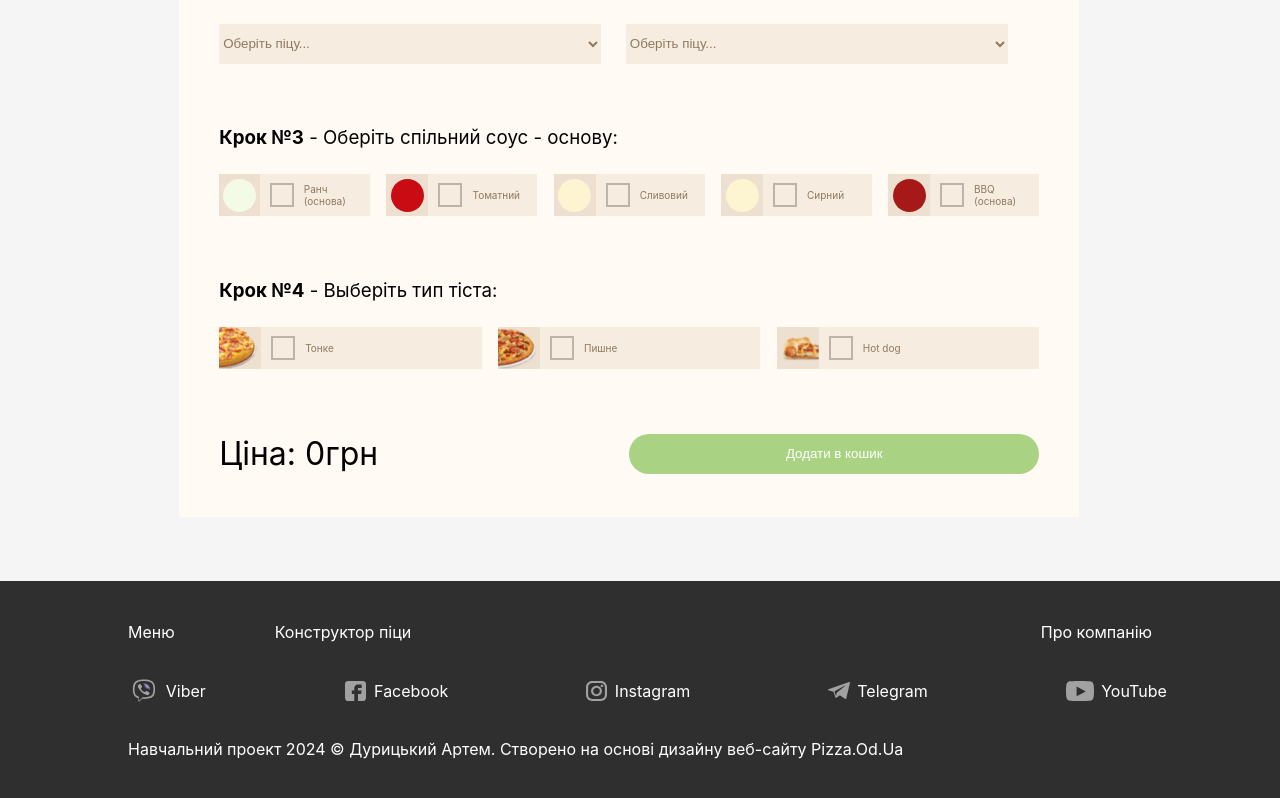
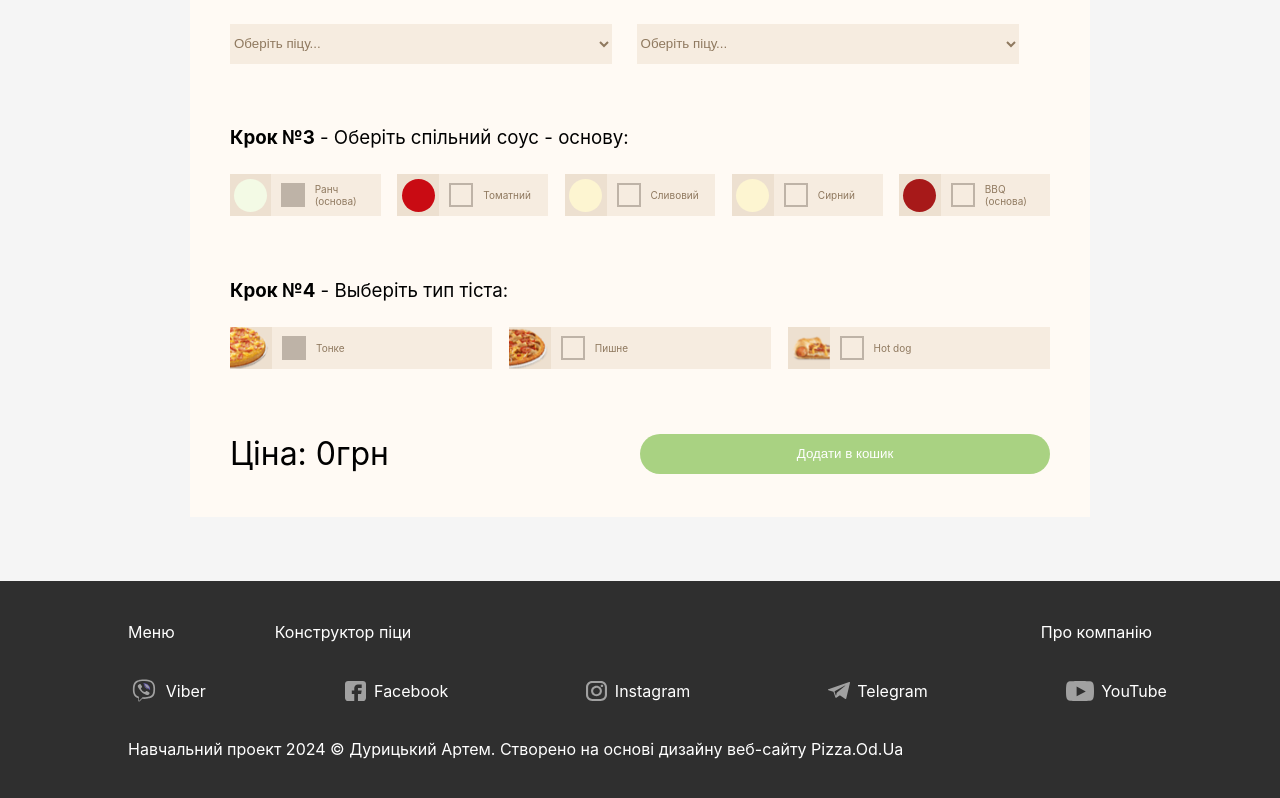
Before and after one commit to DyritskiyArtem/Pizzeria, a React (Create React App) app: page /pizzamaker in a window 1280 px wide. Shown: the part 806-1604 px from the top of the page. Built offline with nearby package versions, Linux system fonts and the light colour scheme.

Commit message:
add TwoHalfPizza

```diff
--- a/src/App.css
+++ b/src/App.css
@@ -127,6 +127,7 @@ nav button {
 .pizza2,
 .pizza3 {
   width: 300px;
+  height: 610px;
   padding: 20px;
   margin: 10px;
   background-color: #fff;
--- a/src/Basket.tsx
+++ b/src/Basket.tsx
@@ -11,7 +11,7 @@ interface BasketProps {
   }
 
 function Basket({ pizzas, clearBasket }: BasketProps) {
-    const totalPrice = pizzas.reduce((total, pizza) => total + pizza.price, 0);
+    const totalPrice = pizzas.reduce((total, pizza) => total + getPrice(pizza), 0);
 
     useLayoutEffect(() => {
         window.scrollTo(0, 0)
@@ -53,6 +53,19 @@ function Basket({ pizzas, clearBasket }: BasketProps) {
         alert('Замовлення оформлено');
     }
 
+    function getPrice(pizza: Pizza): number {
+      if (pizza.cm == 25) {
+          return pizza.price * 0.8;
+      }
+      if (pizza.cm == 30) {
+          return pizza.price;
+      }
+      if (pizza.cm == 35) {
+          return pizza.price * 1.2;
+      }
+      return pizza.price;
+    }
+
     if (pizzas.length === 0) {
         return (
             <div className="basket">
@@ -77,7 +90,7 @@ function Basket({ pizzas, clearBasket }: BasketProps) {
                                 <h2 className="pizzaName">{pizza.name}</h2>
                                 <p className="pCmDough">{pizza.cm}, {pizza.dough} тісто</p>
                             </div>
-                            <div className="divPrise"><p>{pizza.price} грн.</p></div>
+                            <div className="divPrise"><p>{getPrice(pizza)} грн.</p></div>
                         </div>
                     ))}
                 </div>
--- a/src/Main.tsx
+++ b/src/Main.tsx
@@ -64,6 +64,30 @@ function Main({ pizzas, basket, setBasket, setPizzas }: MainProps) {
         setPizzas(newPizzas);
     }
 
+    function getPrice(pizza: Pizza): number {
+        let price = pizza.price;
+        if (pizza.cm == 25) {
+            price = price * 0.8;
+        }
+        if (pizza.cm == 30) {
+            price = price;
+        }
+        if (pizza.cm == 35) {
+            price = price * 1.2;
+        }
+        if (pizza.dough == Dough.Thin){
+            price = price;
+        }
+        if (pizza.dough == Dough.Lush){
+            price = price + 10;
+        }
+        if (pizza.dough == Dough.HotDog){
+            price = price + 20;
+        }
+
+        return price;
+    }
+
     return (
         <main>
             <div className="title">
@@ -76,12 +100,16 @@ function Main({ pizzas, basket, setBasket, setPizzas }: MainProps) {
                     <div className="pizza1" key={index}>
                         <img src={pizza.img} />
                         <h2>{pizza.name}</h2>
-                        <div className="centimeters"><p onClick={(e) => onChangeCentimeters(25, index)} className={(pizza.cm === 25) ? "active" : ""}>25 см</p><p onClick={(e) => onChangeCentimeters(30, index)} className={(pizza.cm === 30) ? "active" : ""}>30 см</p><p onClick={(e) => onChangeCentimeters(35, index)} className={(pizza.cm === 35) ? "active" : ""}>35 см</p></div>
+                        <div className="centimeters">
+                            <p onClick={(e) => onChangeCentimeters(25, index)} className={(pizza.cm === 25) ? "active" : ""}>25 см</p>
+                            <p onClick={(e) => onChangeCentimeters(30, index)} className={(pizza.cm === 30) ? "active" : ""}>30 см</p>
+                            <p onClick={(e) => onChangeCentimeters(35, index)} className={(pizza.cm === 35) ? "active" : ""}>35 см</p>
+                        </div>
                         <div className="dough">
                             <p>Тісто</p>
                             <select className="selectDough" onChange={(e) => onChangeSelect(e, index)} value={pizza.dough}>{doughOptions}</select>
                         </div>
-                        <div className="order"><p>{pizza.price} грн.</p><Link to={'/basket'} className='Name'><button onClick={() => addBasket(pizza)}>ЗАМОВИТИ</button></Link></div>
+                        <div className="order"><p>{getPrice(pizza)} грн.</p><Link to={'/basket'} className='Name'><button onClick={() => addBasket(pizza)}>ЗАМОВИТИ</button></Link></div>
                         <p>{pizza.ingredients.join(' • ')}</p>
                     </div>
                 )}
--- a/src/PizzaMaker.css
+++ b/src/PizzaMaker.css
@@ -1,20 +1,21 @@
-.mainPizzaMakers{
+.mainPizzaMakers {
     width: 900px;
     padding: 0 14%;
+    margin: 0 auto;
+  }
 
-    & h1{
+  .mainPizzaMakers h1 {
     font-weight: 400;
   }
-}
 
-.twoPizzas{
+  .twoPizzas {
     width: 100%;
     height: 560px;
     background: url("../public/PizzaMaker/Background.png");
     background-size: contain;
   }
 
-.divTwoPizzas{
+  .divTwoPizzas {
     height: 100%;
     display: flex;
     align-items: center;
@@ -22,27 +23,27 @@
     gap: 1%;
   }
 
-.halfPizza{
+  .halfPizza {
     width: 25%;
   }
 
   .pizzaContainer1,
-.pizzaContainer2{
+  .pizzaContainer2 {
     width: 300px;
     overflow: hidden;
   }
 
-.imgPizza1{
+  .imgPizza1 {
     width: 600px;
   }
 
-.imgPizza2{
+  .imgPizza2 {
     width: 600px;
     position: relative;
     right: 300px;
   }
 
-.divMaking{
+  .divMaking {
     background-color: #FFFAF4;
     height: 550px;
     display: flex;
@@ -50,15 +51,16 @@
     gap: 8%;
   }
 
+  .divMaking {
+    padding: 10px 40px;
+  }
 
-.divMaking{padding: 10px 40px}
-
-.lineOne{
+  .lineOne {
     display: flex;
     flex-direction: column;
   }
 
-.lineFour{
+  .lineFour {
     display: flex;
     flex-direction: row;
     justify-content: space-between;
@@ -67,11 +69,11 @@
 
   .lineOne h3,
   .lineTwo h3,
-.lineTree h3{
+  .lineTree h3 {
     margin-bottom: 25px;
   }
 
-.selectName{
+  .selectName {
     width: 382px;
     height: 40px;
     border: none;
@@ -79,22 +81,22 @@
     color: #8F795F;
   }
 
-.choosingPizza{
+  .choosingPizza {
     display: flex;
     gap: 3%;
   }
 
-h3{
+  h3 {
     font-weight: 400;
   }
 
-.divFilling{
+  .divFilling {
     display: flex;
     align-items: center;
     gap: 2%;
   }
 
-.filling{
+  .filling {
     display: flex;
     align-items: center;
     background-color: #F6ECE0;
@@ -102,17 +104,17 @@ h3{
     height: 42px;
   }
 
-.filling2{
+  .filling2 {
     width: 500px;
     height: 42px;
   }
 
-.filling p{
+  .filling p {
     font-size: 10px;
     color: #8F795F;
   }
 
-.divCirclePizza{
+  .divCirclePizza {
     background-color: #ede0d0;
     width: 42px;
     height: 42px;
@@ -121,12 +123,12 @@ h3{
     justify-content: center;
   }
 
-.divCirclePizza img{
+  .divCirclePizza img {
     width: 42px;
     height: 42px;
   }
 
-.circlePizza{
+  .circlePizza {
     background-color: #f3fae5;
     border-radius: 100px;
     z-index: 100;
@@ -134,13 +136,26 @@ h3{
     height: 33px;
   }
 
-.circlePizza2{background-color: #c90b13;}
-.circlePizza3, .circlePizza4{background-color: #fdf5d1;}
-.circlePizza5{background-color: #a71919;}
+  .circlePizza2 {
+    background-color: #c90b13;
+  }
 
-.content{margin: 10px}
+  .circlePizza3,
+  .circlePizza4 {
+    background-color: #fdf5d1;
+  }
 
-.clear {clear: both;}
+  .circlePizza5 {
+    background-color: #a71919;
+  }
+
+  .content {
+    margin: 10px;
+  }
+
+  .clear {
+    clear: both;
+  }
 
   .checkBox {
     display: block;
@@ -178,14 +193,15 @@ h3{
     transition: 300ms ease;
   }
 
-
-  .btnAddBasket{
+  .btnAddBasket {
     background-color: #a9d282;
     color: #fff;
     border: none;
     width: 50%;
     height: 50%;
     border-radius: 100px;
+  }
 
-    &:hover{cursor: pointer}
+  .btnAddBasket:hover {
+    cursor: pointer;
   }
--- a/src/PizzaMaker.tsx
+++ b/src/PizzaMaker.tsx
@@ -2,8 +2,24 @@ import React, {useState} from "react";
 import './PizzaMaker.css';
 import './App.css';
 import { Pizza } from './Main';
+import { Dough } from './Main';
 
 interface PizzaMakerProps { pizzas: Pizza[] }
+
+interface TwoHalfPizza{
+    pizza1: Pizza | null,
+    pizza2: Pizza | null,
+    souse: Souse,
+    dough: Dough,
+}
+
+enum Souse{
+    Ranch = "ранч",
+    Tomato = "томатний",
+    Plum = "сливовий",
+    Cheese = "сирний",
+    BBQ = "BBQ",
+}
 
 function PizzaMaker({ pizzas }: PizzaMakerProps) {
     const pizzaOptions = pizzas.map((pizza, index) => (
@@ -12,8 +28,9 @@ function PizzaMaker({ pizzas }: PizzaMakerProps) {
         </option>
     ));
 
-    const [pizza1, setPizza1] = useState<Pizza | null>(null);
-    const [pizza2, setPizza2] = useState<Pizza | null>(null);
+    const [twoHalfPizza, setTwoHalfPizza] = useState<TwoHalfPizza>({
+        pizza1: null, pizza2: null, souse: Souse.Ranch, dough: Dough.Thin
+    });
 
     function handleChange(e: React.FormEvent<HTMLSelectElement>) {
         const pizzaSelect = e.target as HTMLSelectElement;
@@ -21,7 +38,7 @@ function PizzaMaker({ pizzas }: PizzaMakerProps) {
         console.log(index);
 
         const pizza = pizzas[index];
-        setPizza1(pizza);
+        setTwoHalfPizza({...twoHalfPizza, pizza1: pizza});
     }
 
     function handleChange2(e: React.FormEvent<HTMLSelectElement>) {
@@ -30,7 +47,73 @@ function PizzaMaker({ pizzas }: PizzaMakerProps) {
         console.log(index2);
 
         const pizza2 = pizzas[index2];
-        setPizza2(pizza2);
+        setTwoHalfPizza({...twoHalfPizza, pizza2: pizza2});
+    }
+
+    function addSouse(souse: Souse) {
+        const newTowHalfPizza = {...twoHalfPizza, souse};
+        setTwoHalfPizza(newTowHalfPizza);
+    }
+
+    function addDough(dough: Dough) {
+        const newTowHalfPizza = {...twoHalfPizza, dough};
+        setTwoHalfPizza(newTowHalfPizza);
+    }
+
+    function getPrice(twoHalfPizza: TwoHalfPizza): number {
+        if (twoHalfPizza.pizza1 == null || twoHalfPizza.pizza2 == null) {return 0;}
+        let price = getPrice2(twoHalfPizza.pizza1) / 2 + getPrice2(twoHalfPizza.pizza2) / 2;
+        if (twoHalfPizza.souse == Souse.Ranch) {
+            price = price + 4;
+        }
+        if (twoHalfPizza.souse == Souse.Tomato) {
+            price = price + 6;
+        }
+        if (twoHalfPizza.souse == Souse.Plum) {
+            price = price + 5;
+        }
+        if (twoHalfPizza.souse == Souse.Cheese) {
+            price = price + 7;
+        }
+        if (twoHalfPizza.souse == Souse.BBQ) {
+            price = price + 7;
+        }
+
+        if (twoHalfPizza.dough == Dough.Thin){
+            price = price;
+        }
+        if (twoHalfPizza.dough == Dough.Lush){
+            price = price + 10;
+        }
+        if (twoHalfPizza.dough == Dough.HotDog){
+            price = price + 20;
+        }
+
+        return price;
+    }
+
+    function getPrice2(pizza: Pizza): number {
+        let price = pizza.price;
+        if (pizza.cm == 25) {
+            price = price * 0.8;
+        }
+        if (pizza.cm == 30) {
+            price = price;
+        }
+        if (pizza.cm == 35) {
+            price = price * 1.2;
+        }
+        if (pizza.dough == Dough.Thin){
+            price = price;
+        }
+        if (pizza.dough == Dough.Lush){
+            price = price + 10;
+        }
+        if (pizza.dough == Dough.HotDog){
+            price = price + 20;
+        }
+
+        return price;
     }
 
     return (
@@ -41,13 +124,13 @@ function PizzaMaker({ pizzas }: PizzaMakerProps) {
             <div>
                 <div className="twoPizzas">
                     <div className="divTwoPizzas">
-                        {pizza1 == null ?
+                        {twoHalfPizza.pizza1 == null ?
                             <img className="halfPizza" src="/PizzaMaker/half1.png"/> :
-                            <div className="pizzaContainer1"><img className="imgPizza1" src={pizza1.img} alt=""/></div>
+                            <div className="pizzaContainer1"><img className="imgPizza1" src={twoHalfPizza.pizza1.img} alt=""/></div>
                         }
-                        {pizza2 == null ?
+                        {twoHalfPizza.pizza2 == null ?
                             <img className="halfPizza" src="/PizzaMaker/half2.png"/> :
-                            <div className="pizzaContainer2"><img className="imgPizza2" src={pizza2.img} alt=""/></div>
+                            <div className="pizzaContainer2"><img className="imgPizza2" src={twoHalfPizza.pizza2.img} alt=""/></div>
                         }
                     </div>
                 </div>
@@ -66,55 +149,55 @@ function PizzaMaker({ pizzas }: PizzaMakerProps) {
                         <h3><strong>Крок №3</strong> - Оберіть спільний соус - основу:</h3>
 
                         <div className="divFilling">
-                        <div className="filling">
+                        <div className="filling" onClick={() => addSouse(Souse.Ranch)}>
                             <div className="divCirclePizza"><div className="circlePizza"></div></div>
                             <div className="content">
                                 <label className="checkBox">
-                                    <input id="ch1" type="checkbox"/>
+                                    <input id="ch1" type="checkbox" checked={twoHalfPizza.souse == Souse.Ranch}/>
                                     <div className="transition"></div>
                                 </label>
                             </div>
                             <p>Ранч (основа)</p>
                         </div>
 
-                        <div className="filling">
+                        <div className="filling" onClick={() => addSouse(Souse.Tomato)}>
                             <div className="divCirclePizza"><div className="circlePizza circlePizza2"></div></div>
                             <div className="content">
                                 <label className="checkBox">
-                                    <input id="ch1" type="checkbox"/>
+                                    <input id="ch1" type="checkbox" checked={twoHalfPizza.souse == Souse.Tomato}/>
                                     <div className="transition"></div>
                                 </label>
                             </div>
                             <p>Томатний</p>
                         </div>
 
-                        <div className="filling">
+                        <div className="filling" onClick={() => addSouse(Souse.Plum)}>
                             <div className="divCirclePizza"><div className="circlePizza circlePizza3"></div></div>
                             <div className="content">
                                 <label className="checkBox">
-                                    <input id="ch1" type="checkbox"/>
+                                    <input id="ch1" type="checkbox" checked={twoHalfPizza.souse == Souse.Plum}/>
                                     <div className="transition"></div>
                                 </label>
                             </div>
                             <p>Сливовий</p>
                         </div>
 
-                        <div className="filling">
+                        <div className="filling" onClick={() => addSouse(Souse.Cheese)}>
                             <div className="divCirclePizza"><div className="circlePizza circlePizza4"></div></div>
                             <div className="content">
                                 <label className="checkBox">
-                                    <input id="ch1" type="checkbox"/>
+                                    <input id="ch1" type="checkbox" checked={twoHalfPizza.souse == Souse.Cheese}/>
                                     <div className="transition"></div>
                                 </label>
                             </div>
                             <p>Сирний</p>
                         </div>
 
-                        <div className="filling">
+                        <div className="filling" onClick={() => addSouse(Souse.BBQ)}>
                             <div className="divCirclePizza"><div className="circlePizza circlePizza5"></div></div>
                             <div className="content">
                                 <label className="checkBox">
-                                    <input id="ch1" type="checkbox"/>
+                                    <input id="ch1" type="checkbox" checked={twoHalfPizza.souse == Souse.BBQ}/>
                                     <div className="transition"></div>
                                 </label>
                             </div>
@@ -126,33 +209,33 @@ function PizzaMaker({ pizzas }: PizzaMakerProps) {
                         <h3><strong>Крок №4</strong> - Выберіть тип тіста:</h3>
 
                         <div className="divFilling">
-                        <div className="filling filling2">
+                        <div className="filling filling2" onClick={() => addDough(Dough.Thin)}>
                             <div className="divCirclePizza"><img src="/PizzaMaker/thin.png" alt="thin"/></div>
                             <div className="content">
                                 <label className="checkBox">
-                                    <input id="ch1" type="checkbox"/>
+                                    <input id="ch1" type="checkbox" checked={twoHalfPizza.dough == Dough.Thin}/>
                                     <div className="transition"></div>
                                 </label>
                             </div>
                             <p>Тонке</p>
                         </div>
 
-                        <div className="filling filling2">
+                        <div className="filling filling2" onClick={() => addDough(Dough.Lush)}>
                             <div className="divCirclePizza"><img src="/PizzaMaker/lush.png" alt="lush"/></div>
                             <div className="content">
                                 <label className="checkBox">
-                                    <input id="ch1" type="checkbox"/>
+                                    <input id="ch1" type="checkbox" checked={twoHalfPizza.dough == Dough.Lush}/>
                                     <div className="transition"></div>
                                 </label>
                             </div>
                             <p>Пишне</p>
                         </div>
 
-                        <div className="filling filling2">
+                        <div className="filling filling2" onClick={() => addDough(Dough.HotDog)}>
                             <div className="divCirclePizza"><img src="/PizzaMaker/HotDog.png" alt="Hot-dog"/></div>
                             <div className="content">
                                 <label className="checkBox">
-                                    <input id="ch1" type="checkbox"/>
+                                    <input id="ch1" type="checkbox" checked={twoHalfPizza.dough == Dough.HotDog}/>
                                     <div className="transition"></div>
                                 </label>
                             </div>
@@ -161,7 +244,7 @@ function PizzaMaker({ pizzas }: PizzaMakerProps) {
                     </div>
                     </div>
                     <div className="lineFour">
-                        <h1>Ціна: 0грн</h1>
+                        <h1>Ціна: {getPrice(twoHalfPizza)}грн</h1>
                         <button className="btnAddBasket">Додати в кошик</button>
                     </div>
                 </div>
```
Also changed, not shown: public/pizza.json (+6 -6 lines), 2 other files (tests, documents, lock files or other folders). Lines whose indentation alone changed are shown as unchanged.
